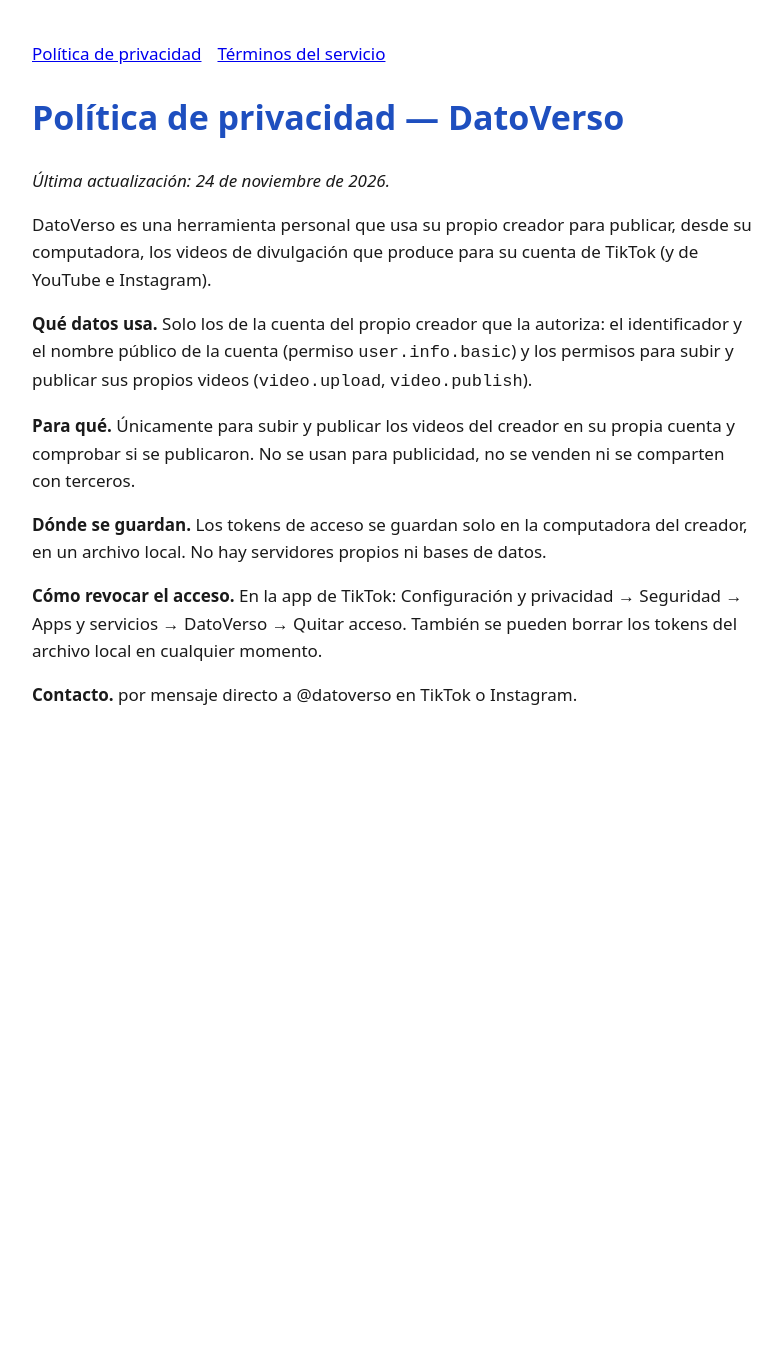
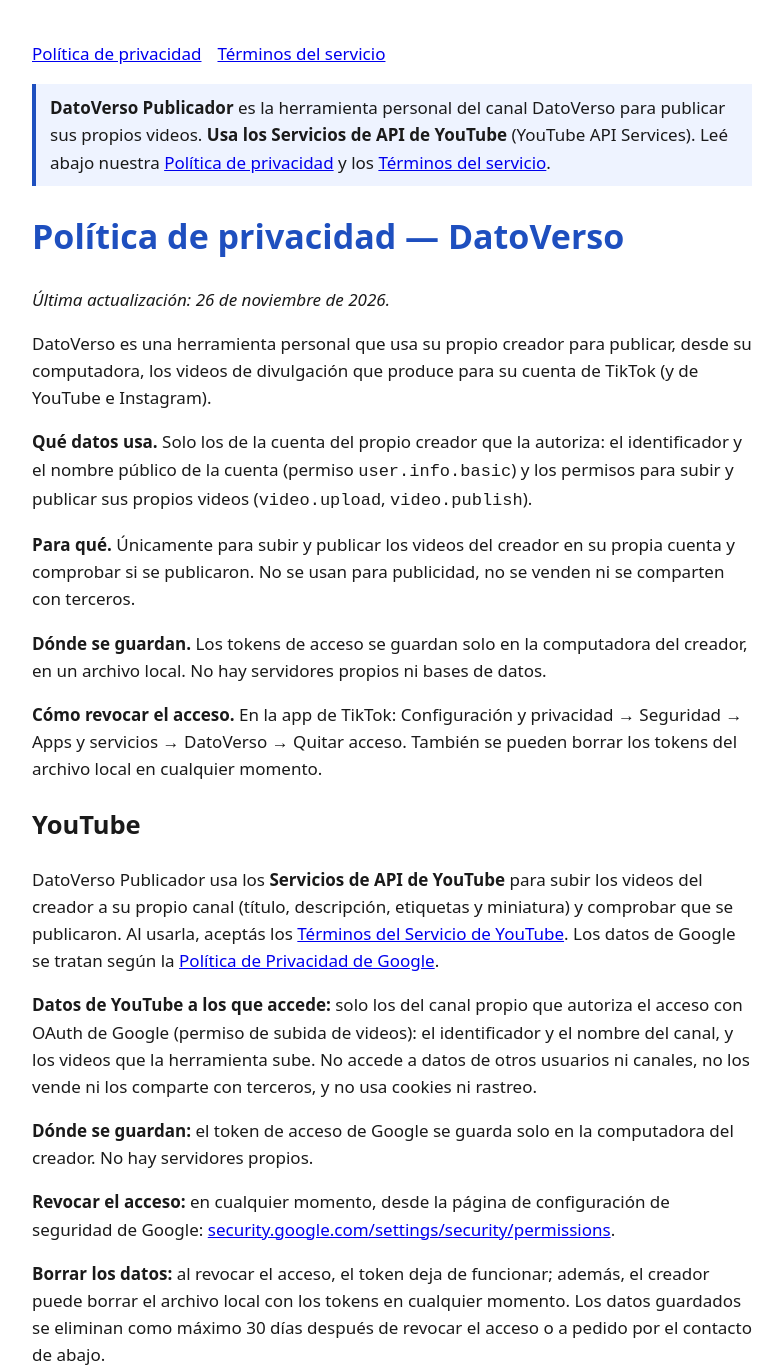
Before and after one commit to datoverso-oficial/datoverso, a plain HTML site: page index.html in a window 1280 px wide. Shown: the top 1372 px of the page, without its empty margins (248-1031 px from the left). Before the commit the page ends 800 px from the top, so only its background shows below. Drawn offline with Linux system fonts and the light colour scheme.

Commit message:
Add files via upload

```diff
--- a/index.html
+++ b/index.html
@@ -12,8 +12,12 @@
 </head>
 <body>
 <nav><a href="./">Política de privacidad</a><a href="terminos.html">Términos del servicio</a></nav>
-<h1>Política de privacidad — DatoVerso</h1>
-<p><em>Última actualización: 24 de noviembre de 2026.</em></p>
+<p style="background:#eef3ff;border-left:4px solid #1E4FBF;padding:10px 14px"><strong>DatoVerso Publicador</strong> es la
+herramienta personal del canal DatoVerso para publicar sus propios videos. <strong>Usa los Servicios de API de YouTube</strong>
+(YouTube API Services). Leé abajo nuestra <a href="#privacidad">Política de privacidad</a> y los
+<a href="terminos.html">Términos del servicio</a>.</p>
+<h1 id="privacidad">Política de privacidad — DatoVerso</h1>
+<p><em>Última actualización: 26 de noviembre de 2026.</em></p>
 <p>DatoVerso es una herramienta personal que usa su propio creador para publicar, desde su computadora, los videos de
 divulgación que produce para su cuenta de TikTok (y de YouTube e Instagram).</p>
 <p><strong>Qué datos usa.</strong> Solo los de la cuenta del propio creador que la autoriza: el identificador y el nombre
@@ -25,6 +29,21 @@ se publicaron. No se usan para publicidad, no se venden ni se comparten con terc
 local. No hay servidores propios ni bases de datos.</p>
 <p><strong>Cómo revocar el acceso.</strong> En la app de TikTok: Configuración y privacidad → Seguridad → Apps y
 servicios → DatoVerso → Quitar acceso. También se pueden borrar los tokens del archivo local en cualquier momento.</p>
+<h2>YouTube</h2>
+<p>DatoVerso Publicador usa los <strong>Servicios de API de YouTube</strong> para subir los videos del creador a su propio
+canal (título, descripción, etiquetas y miniatura) y comprobar que se publicaron. Al usarla, aceptás los
+<a href="https://www.youtube.com/t/terms">Términos del Servicio de YouTube</a>. Los datos de Google se tratan según la
+<a href="https://policies.google.com/privacy">Política de Privacidad de Google</a>.</p>
+<p><strong>Datos de YouTube a los que accede:</strong> solo los del canal propio que autoriza el acceso con OAuth de Google
+(permiso de subida de videos): el identificador y el nombre del canal, y los videos que la herramienta sube. No accede a
+datos de otros usuarios ni canales, no los vende ni los comparte con terceros, y no usa cookies ni rastreo.</p>
+<p><strong>Dónde se guardan:</strong> el token de acceso de Google se guarda solo en la computadora del creador. No hay
+servidores propios.</p>
+<p><strong>Revocar el acceso:</strong> en cualquier momento, desde la página de configuración de seguridad de Google:
+<a href="https://security.google.com/settings/security/permissions">security.google.com/settings/security/permissions</a>.</p>
+<p><strong>Borrar los datos:</strong> al revocar el acceso, el token deja de funcionar; además, el creador puede borrar el
+archivo local con los tokens en cualquier momento. Los datos guardados se eliminan como máximo 30 días después de revocar el
+acceso o a pedido por el contacto de abajo.</p>
 <p><strong>Contacto.</strong> por mensaje directo a @datoverso en TikTok o Instagram.</p>
 </body>
 </html>
```
Also changed, not shown: terminos.html (+3 -0 lines).
